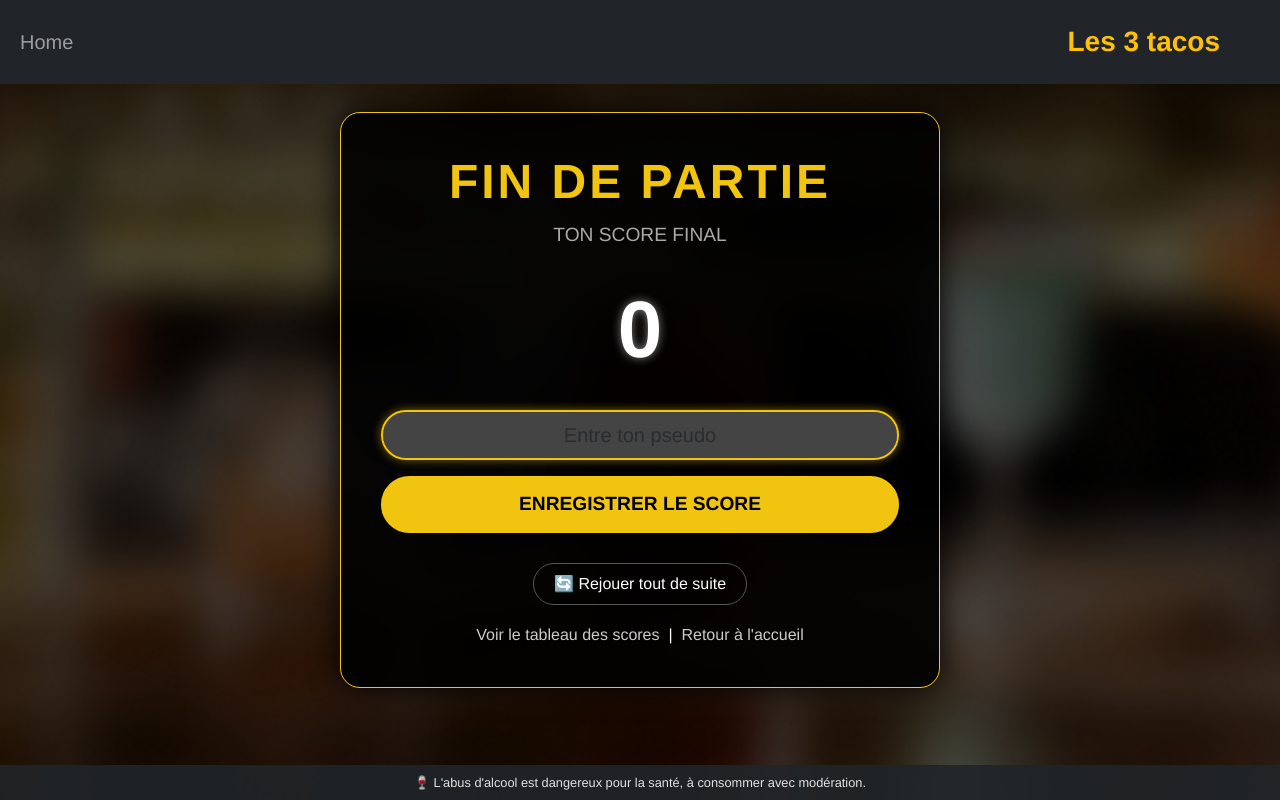
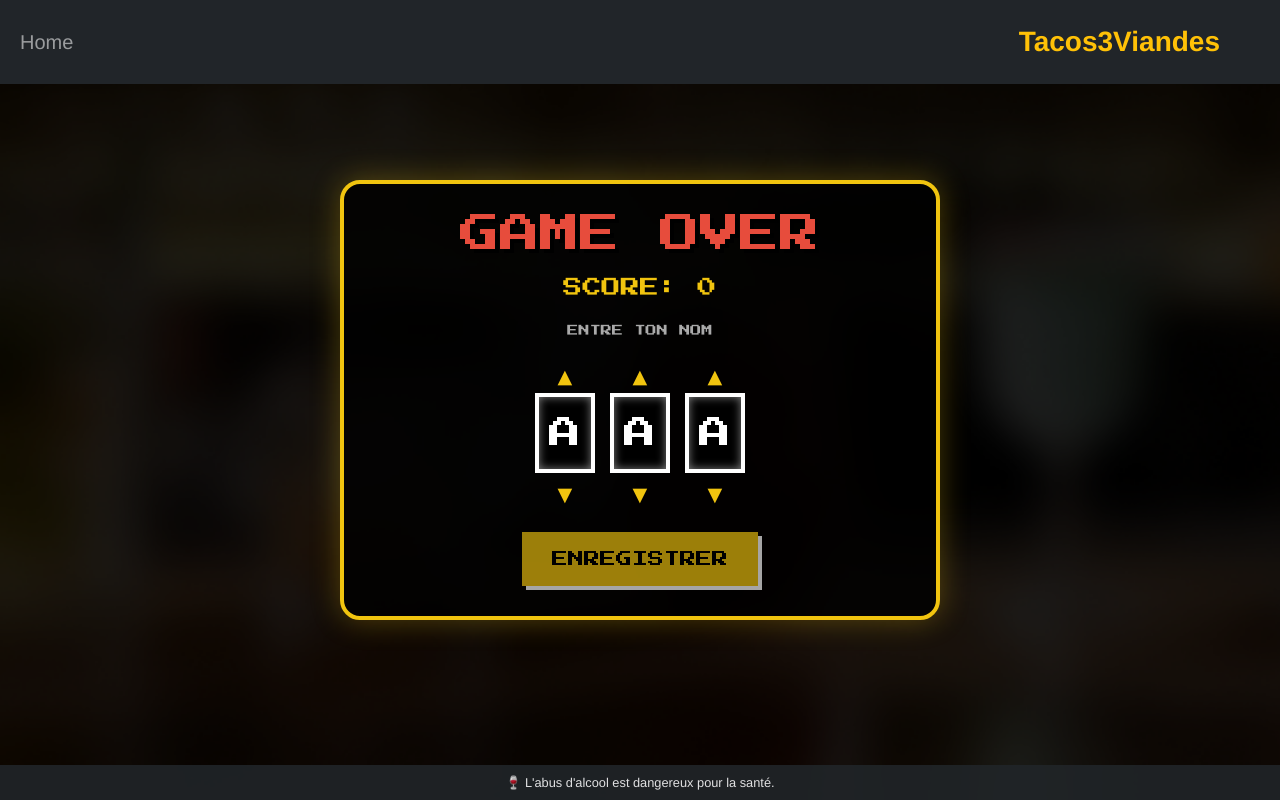
Before and after one commit to Tomm3110/Cocktail-Quizz, a Flask app: page /game_over in a window 1280 px wide. Run offline with Flask 3, Linux system fonts and the light colour scheme.

Commit message:
Changement du pseudo et du nom

```diff
--- a/app/templates/game_over.html
+++ b/app/templates/game_over.html
@@ -1,152 +1,156 @@
 <!doctype html>
 <html lang="fr">
-  <head>
+<head>
     <meta charset="UTF-8">
     <meta name="viewport" content="width=device-width, initial-scale=1.0">
-    <title>Fin de Partie - Cocktail Quiz</title>
-    <link href="https://cdn.jsdelivr.net/npm/bootstrap@5.3.8/dist/css/bootstrap.min.css" rel="stylesheet" integrity="sha384-sRIl4kxILFvY47J16cr9ZwB07vP4J8+LH7qKQnuqkuIAvNWLzeN8tE5YBujZqJLB" crossorigin="anonymous">
+    <title>Game Over - Cocktail Quiz</title>
+
+    <link href="https://cdn.jsdelivr.net/npm/bootstrap@5.3.8/dist/css/bootstrap.min.css" rel="stylesheet">
+
+    <link href="https://fonts.googleapis.com/css2?family=Press+Start+2P&display=swap" rel="stylesheet">
 
     <style>
         body, html {
             height: 100%;
             margin: 0;
+            font-family: 'Press Start 2P', cursive;
+            background-color: #1a1a1a;
+            color: white;
+            /* On change hidden en auto pour permettre de scroller si l'écran est vraiment trop petit (mobile) */
+            overflow-y: auto;
+        }
+
+        .navbar, footer {
             font-family: 'Helvetica Neue', Arial, sans-serif;
-            background-color: #212529;
         }
 
         .bg-image {
             background-image: url("{{ url_for('static', filename='background.png') }}");
-            min-height: 100%;
+            min-height: 100%; /* Change height en min-height */
             background-repeat: no-repeat;
             background-size: cover;
-            background-position: center;
-            display: flex;
-            flex-direction: column;
-        }
-
-        .game-container {
-            flex: 1;
             display: flex;
             align-items: center;
             justify-content: center;
-            padding: 20px;
-            margin-top: 60px;
-            margin-bottom: 60px;
+            position: relative;
+            padding-top: 60px; /* Espace pour ne pas être caché par la navbar */
+            padding-bottom: 60px; /* Espace pour le footer */
         }
 
-        .game-card {
-            background-color: rgba(0, 0, 0, 0.9); /* Un peu plus sombre pour la fin */
-            border: 1px solid #f1c40f; /* Bordure jaune pour marquer le coup */
+        .bg-overlay {
+            background-color: rgba(0, 0, 0, 0.6);
+            position: absolute;
+            top: 0; left: 0; width: 100%; height: 100%;
+            z-index: 0;
+        }
+
+        .overlay-content {
+            background-color: rgba(0, 0, 0, 0.85);
+            /* RÉDUCTION DU PADDING (c'était 40px) */
+            padding: 20px 30px;
             border-radius: 20px;
-            padding: 40px;
-            color: white;
-            box-shadow: 0 0 30px rgba(0,0,0,0.9);
-            max-width: 600px; /* Plus étroit que le jeu */
-            width: 100%;
+            border: 4px solid #f1c40f;
             text-align: center;
+            box-shadow: 0 0 30px rgba(241, 196, 15, 0.3);
+            max-width: 600px;
+            width: 90%;
+            z-index: 1;
+            position: relative;
         }
 
         h1 {
-            font-size: 3rem;
-            font-weight: 800;
-            color: #f1c40f;
-            text-transform: uppercase;
-            letter-spacing: 3px;
-            margin-bottom: 10px;
+            color: #e74c3c;
+            font-size: 2rem;
+            margin-bottom: 10px; /* Réduit (c'était 20px) */
+            text-shadow: 4px 4px 0 #000;
+            line-height: 1.5;
+        }
+
+        @media (min-width: 768px) {
+            h1 { font-size: 2.5rem; }
         }
 
         .score-display {
-            font-size: 5rem;
-            font-weight: bold;
-            color: white;
-            text-shadow: 0 0 10px rgba(255,255,255,0.5);
-            margin: 20px 0;
+            font-size: 1.2rem; /* Un peu plus petit */
+            color: #f1c40f;
+            margin-bottom: 20px; /* Réduit (c'était 40px) */
         }
 
-        .score-label {
-            font-size: 1.2rem;
-            color: #aaa;
-            text-transform: uppercase;
+        /* --- STYLE DU SÉLECTEUR ARCADE --- */
+        .arcade-input-container {
+            display: flex;
+            justify-content: center;
+            gap: 15px;
+            margin-bottom: 25px; /* Réduit (c'était 40px) */
         }
 
-        /* Formulaire */
-        .form-control-lg {
-            border-radius: 50px;
-            border: 2px solid #555;
-            background-color: #333;
-            color: white;
-            text-align: center;
-            margin-bottom: 15px;
+        .letter-slot {
+            display: flex;
+            flex-direction: column;
+            align-items: center;
         }
 
-        .form-control-lg:focus {
-            background-color: #444;
-            color: white;
-            border-color: #f1c40f;
-            box-shadow: 0 0 10px rgba(241, 196, 15, 0.5);
+        /* RÉDUCTION DE LA TAILLE DES LETTRES */
+        .letter-display {
+            font-size: 2rem; /* Plus petit */
+            background-color: #000;
+            color: #fff;
+            width: 60px;  /* Plus petit */
+            height: 80px; /* Plus petit */
+            display: flex;
+            align-items: center;
+            justify-content: center;
+            border: 4px solid #fff;
+            margin: 5px 0;
+            box-shadow: inset 0 0 10px rgba(255,255,255,0.5);
         }
 
-        /* Bouton Enregistrer (Principal) */
+        .arrow-btn {
+            background: none;
+            border: none;
+            color: #f1c40f;
+            font-size: 1.2rem;
+            cursor: pointer;
+            transition: transform 0.1s;
+            padding: 0; /* Enlève le padding par défaut */
+        }
+
+        .arrow-btn:hover { color: #fff; transform: scale(1.2); }
+        .arrow-btn:active { transform: scale(0.9); }
+
         .btn-save {
-            padding: 12px 30px;
-            font-size: 1.2rem;
+            font-family: 'Press Start 2P', cursive;
+            background-color: #f1c40f;
             color: #000;
-            background-color: #f1c40f;
-            border: 2px solid #f1c40f;
-            border-radius: 50px;
-            font-weight: bold;
+            border: none;
+            padding: 15px 30px;
+            font-size: 1rem;
+            cursor: pointer;
             text-transform: uppercase;
-            width: 100%;
-            transition: transform 0.2s;
+            box-shadow: 4px 4px 0 #fff;
+            transition: all 0.2s;
+            margin-bottom: 10px; /* Petite marge en bas pour ne pas coller au bord */
         }
 
         .btn-save:hover {
+            transform: translate(2px, 2px);
+            box-shadow: 2px 2px 0 #fff;
             background-color: #d4ac0d;
-            border-color: #d4ac0d;
-            transform: scale(1.05);
         }
 
-        /* Liens secondaires */
-        .secondary-actions {
-            margin-top: 30px;
-            display: flex;
-            flex-direction: column;
-            gap: 10px;
+        .blinking { animation: blink 1s infinite; }
+        @keyframes blink {
+            0% { opacity: 1; }
+            50% { opacity: 0.5; }
+            100% { opacity: 1; }
         }
-
-        .btn-link-custom {
-            color: #ccc;
-            text-decoration: none;
-            font-size: 1rem;
-            transition: color 0.3s;
-        }
-
-        .btn-link-custom:hover {
-            color: #f1c40f;
-        }
-
-        .btn-outline-custom {
-            color: white;
-            border: 1px solid #555;
-            border-radius: 50px;
-            padding: 8px 20px;
-            text-decoration: none;
-            transition: all 0.3s;
-            display: inline-block;
-        }
-
-        .btn-outline-custom:hover {
-            background-color: #333;
-            border-color: white;
-        }
-
     </style>
-  </head>
-  <body>
+</head>
+<body>
 
     <nav class="navbar navbar-expand-lg bg-dark py-3 fixed-top" data-bs-theme="dark">
       <div class="container-fluid">
-        <a class="navbar-brand fs-3 fw-bold me-5 order-lg-last ms-auto text-warning" href="#">Les 3 tacos</a>
+        <a class="navbar-brand fs-3 fw-bold me-5 order-lg-last ms-auto text-warning" href="#">Tacos3Viandes</a>
         <button class="navbar-toggler" type="button" data-bs-toggle="collapse" data-bs-target="#navbarNav" aria-controls="navbarNav" aria-expanded="false" aria-label="Toggle navigation">
           <span class="navbar-toggler-icon"></span>
         </button>
@@ -158,46 +162,78 @@
       </div>
     </nav>
 
+
     <div class="bg-image">
-        <div class="game-container">
-            <div class="game-card">
+        <div class="bg-overlay"></div> <div class="overlay-content">
+            <h1>GAME OVER</h1>
 
-                <h1>Fin de partie</h1>
+            <div class="score-display">
+                SCORE: {{ score }}
+            </div>
 
-                <div class="score-label">Ton score final</div>
-                <div class="score-display">{{ score }}</div>
+            <p style="font-size: 0.7rem; margin-bottom: 20px; color: #aaa;">ENTRE TON NOM</p>
 
-                <form method="post" autocomplete="off">
-                    <div class="mb-3">
-                        <label for="player_name" class="form-label visually-hidden">Pseudo</label>
-                        <input type="text" id="player_name" name="player_name" class="form-control form-control-lg" placeholder="Entre ton pseudo" required autofocus>
+            <form method="POST" action="{{ url_for('game_over') }}" id="arcadeForm">
+
+                <input type="hidden" name="player_name" id="realInput" value="AAA">
+
+                <div class="arcade-input-container">
+                    <div class="letter-slot">
+                        <button type="button" class="arrow-btn" onclick="changeLetter(0, 1)">▲</button>
+                        <div class="letter-display" id="letter-0">A</div>
+                        <button type="button" class="arrow-btn" onclick="changeLetter(0, -1)">▼</button>
                     </div>
-                    <button type="submit" class="btn-save">Enregistrer le score</button>
-                </form>
-
-                <div class="secondary-actions">
-                    <div>
-                        <a href="{{ url_for('play') }}" class="btn-outline-custom mb-2">🔄 Rejouer tout de suite</a>
+                    <div class="letter-slot">
+                        <button type="button" class="arrow-btn" onclick="changeLetter(1, 1)">▲</button>
+                        <div class="letter-display" id="letter-1">A</div>
+                        <button type="button" class="arrow-btn" onclick="changeLetter(1, -1)">▼</button>
                     </div>
-                    <div>
-                        <a href="{{ url_for('scores') }}" class="btn-link-custom">Voir le tableau des scores</a>
-                         &nbsp;|&nbsp;
-                        <a href="{{ url_for('home') }}" class="btn-link-custom">Retour à l'accueil</a>
+                    <div class="letter-slot">
+                        <button type="button" class="arrow-btn" onclick="changeLetter(2, 1)">▲</button>
+                        <div class="letter-display" id="letter-2">A</div>
+                        <button type="button" class="arrow-btn" onclick="changeLetter(2, -1)">▼</button>
                     </div>
                 </div>
 
-            </div>
+                <button type="submit" class="btn-save blinking">Enregistrer</button>
+            </form>
         </div>
     </div>
 
-    <footer class="fixed-bottom bg-dark text-light text-center py-2" style="font-size: 0.8rem; opacity: 0.9;">
+    <footer class="fixed-bottom bg-dark text-light text-center py-2" style="font-size: 0.8rem; opacity: 0.9; z-index: 10;">
       <div class="container">
-          <p class="m-0">
-              🍷 L'abus d'alcool est dangereux pour la santé, à consommer avec modération.
-          </p>
+          <p class="m-0">🍷 L'abus d'alcool est dangereux pour la santé.</p>
       </div>
     </footer>
 
     <script src="https://cdn.jsdelivr.net/npm/bootstrap@5.3.8/dist/js/bootstrap.bundle.min.js"></script>
-  </body>
+
+    <script>
+        const alphabet = "ABCDEFGHIJKLMNOPQRSTUVWXYZ";
+        let slots = [0, 0, 0];
+
+        function changeLetter(slotIndex, direction) {
+            slots[slotIndex] += direction;
+
+            if (slots[slotIndex] < 0) {
+                slots[slotIndex] = alphabet.length - 1;
+            } else if (slots[slotIndex] >= alphabet.length) {
+                slots[slotIndex] = 0;
+            }
+            updateDisplay();
+        }
+
+        function updateDisplay() {
+            document.getElementById('letter-0').innerText = alphabet[slots[0]];
+            document.getElementById('letter-1').innerText = alphabet[slots[1]];
+            document.getElementById('letter-2').innerText = alphabet[slots[2]];
+
+            let finalName = alphabet[slots[0]] + alphabet[slots[1]] + alphabet[slots[2]];
+            document.getElementById('realInput').value = finalName;
+        }
+
+        updateDisplay();
+    </script>
+
+</body>
 </html>
--- a/app/templates/play.html
+++ b/app/templates/play.html
@@ -133,7 +133,7 @@
 
     <nav class="navbar navbar-expand-lg bg-dark py-3 fixed-top" data-bs-theme="dark">
       <div class="container-fluid">
-        <a class="navbar-brand fs-3 fw-bold me-5 order-lg-last ms-auto text-warning" href="#">Les 3 tacos</a>
+        <a class="navbar-brand fs-3 fw-bold me-5 order-lg-last ms-auto text-warning" href="#">Tacos3Viandes</a>
         <button class="navbar-toggler" type="button" data-bs-toggle="collapse" data-bs-target="#navbarNav" aria-controls="navbarNav" aria-expanded="false" aria-label="Toggle navigation">
           <span class="navbar-toggler-icon"></span>
         </button>
--- a/app/templates/scores.html
+++ b/app/templates/scores.html
@@ -113,7 +113,7 @@
 
     <nav class="navbar navbar-expand-lg bg-dark py-3 fixed-top" data-bs-theme="dark">
       <div class="container-fluid">
-        <a class="navbar-brand fs-3 fw-bold me-5 order-lg-last ms-auto text-warning" href="#">Les 3 tacos</a>
+        <a class="navbar-brand fs-3 fw-bold me-5 order-lg-last ms-auto text-warning" href="#">Tacos3Viandes</a>
         <button class="navbar-toggler" type="button" data-bs-toggle="collapse" data-bs-target="#navbarNav" aria-controls="navbarNav" aria-expanded="false" aria-label="Toggle navigation">
           <span class="navbar-toggler-icon"></span>
         </button>
```
Also changed, not shown: app/scores.db, app/templates/home.html (line endings or trailing spaces).
